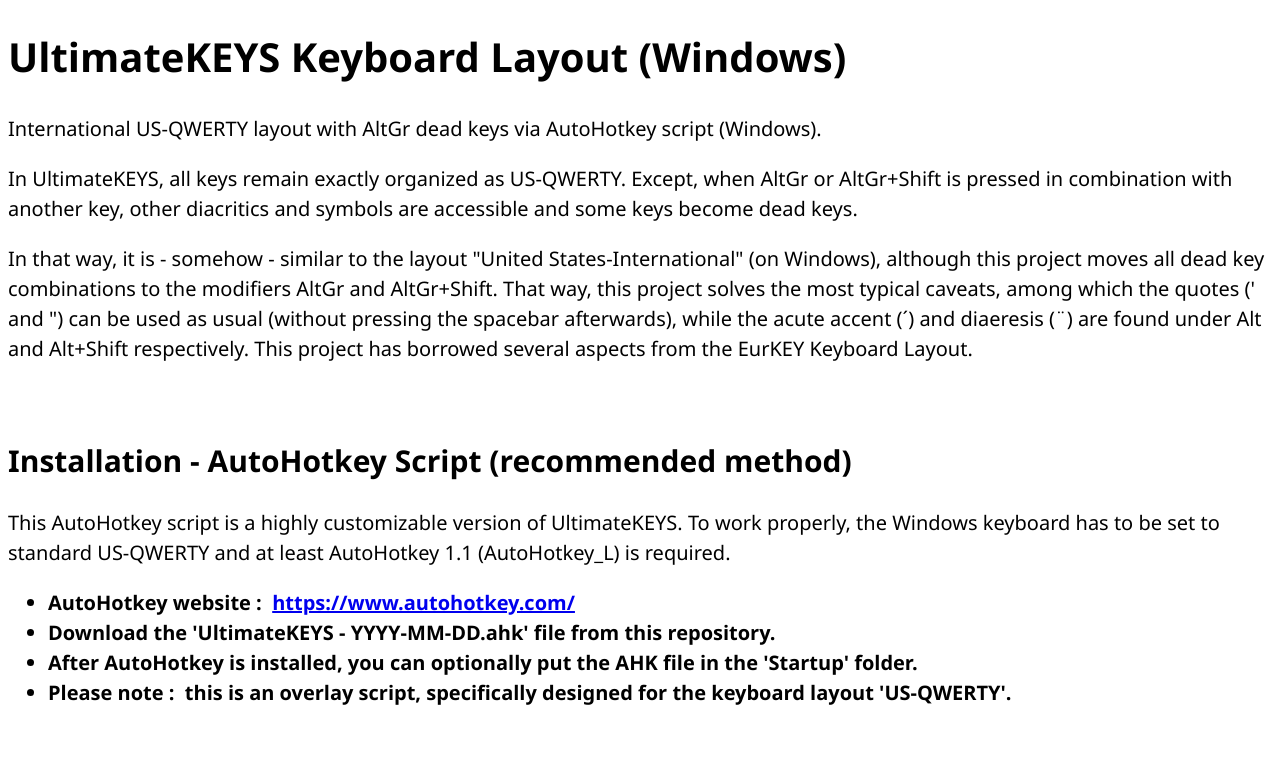
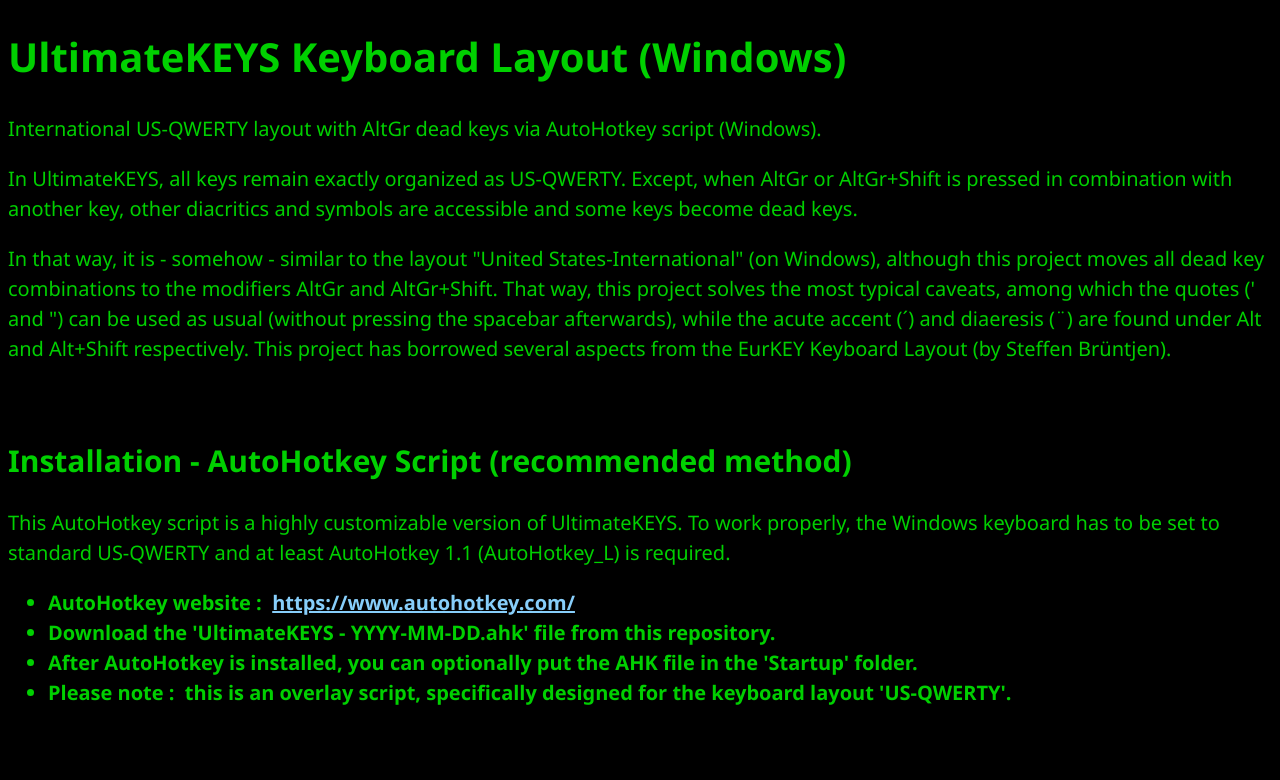
Before and after one commit to pieter-degroote/UltimateKEYS, a plain HTML site: page docs/index.html in a window 1280 px wide. Shown: the top 780 px of the page. Drawn offline with Linux system fonts and the dark colour scheme.

Commit message:
Add files via upload
Additional support for the dark mode has been added in the HTML (using 'prefers-color-scheme: dark').
For this, the OS theme needs to be set to 'dark mode' and a recent web browser is required (Chrome 76+, Firefox 68+ or Safari 12.1+).

```diff
--- a/docs/index.html
+++ b/docs/index.html
@@ -8,10 +8,21 @@
 <title>UltimateKEYS Keyboard Layout (Windows)</title>
 
 <style type="text/css">
+
 body {
-font-family: 'Segoe UI',Helvetica,Arial,sans-serif;
-font-size: 1.25em;
-line-height: 1.5;
+  font-family: 'Segoe UI',Helvetica,Arial,sans-serif;
+  font-size: 1.25em;
+  line-height: 1.5;
+}
+
+@media (prefers-color-scheme: dark) {
+  body {
+    background: #000000;
+    color: #00d000;
+  }
+  a {
+    color: #87cefa;
+  }
 }
 
 </style>
@@ -24,7 +35,7 @@ line-height: 1.5;
 
 <p>In UltimateKEYS, all keys remain exactly organized as US-QWERTY. Except, when AltGr or AltGr+Shift is pressed in combination with another key, other diacritics and symbols are accessible and some keys become dead keys.</p>
 
-<p>In that way, it is - somehow - similar to the layout "United States-International" (on Windows), although this project moves all dead key combinations to the modifiers AltGr and AltGr+Shift. That way, this project solves the most typical caveats, among which the quotes (' and ") can be used as usual (without pressing the spacebar afterwards), while the acute accent (&#x00b4;) and diaeresis (&#x00a8;) are found under Alt and Alt+Shift respectively. This project has borrowed several aspects from the EurKEY Keyboard Layout.</p>
+<p>In that way, it is - somehow - similar to the layout "United States-International" (on Windows), although this project moves all dead key combinations to the modifiers AltGr and AltGr+Shift. That way, this project solves the most typical caveats, among which the quotes (' and ") can be used as usual (without pressing the spacebar afterwards), while the acute accent (&#x00b4;) and diaeresis (&#x00a8;) are found under Alt and Alt+Shift respectively. This project has borrowed several aspects from the EurKEY Keyboard Layout (by Steffen Br&uuml;ntjen).</p>
 
 <p>&nbsp;</p>
 
```
Also changed, not shown: docs/documentation.html (+14 -3 lines), docs/integration-klc.html (+14 -3 lines).
